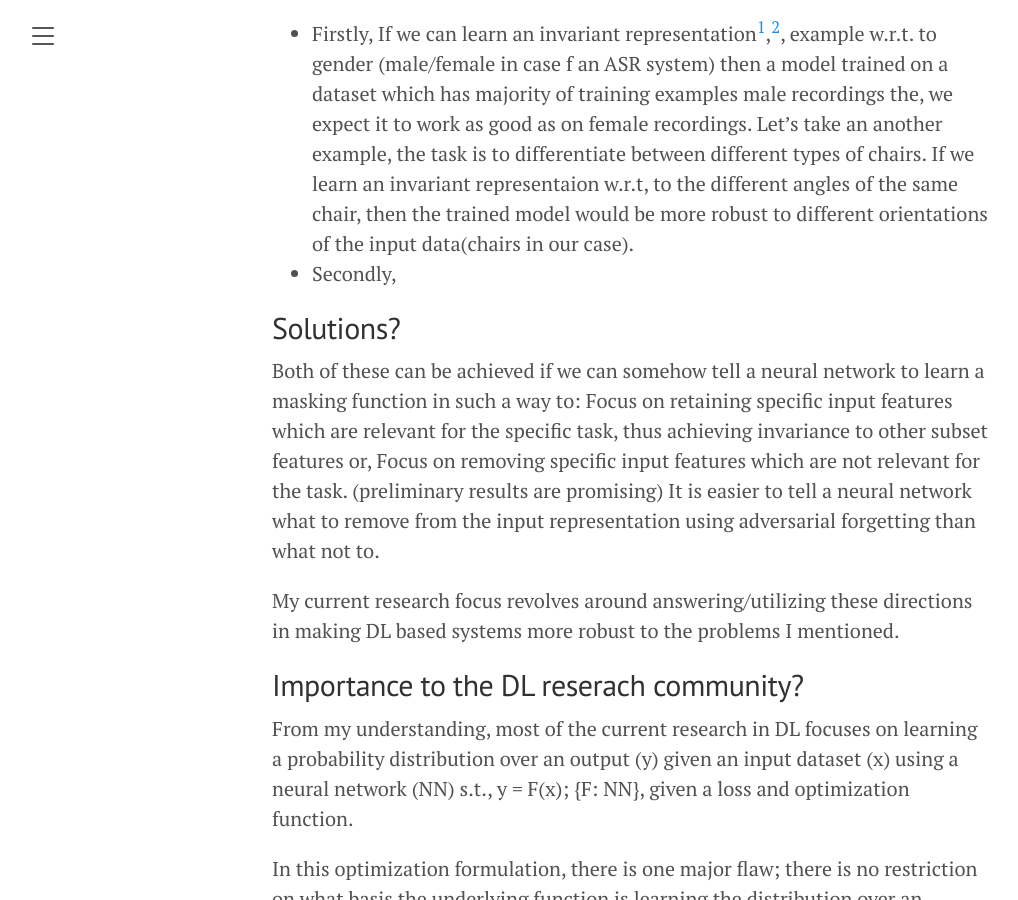
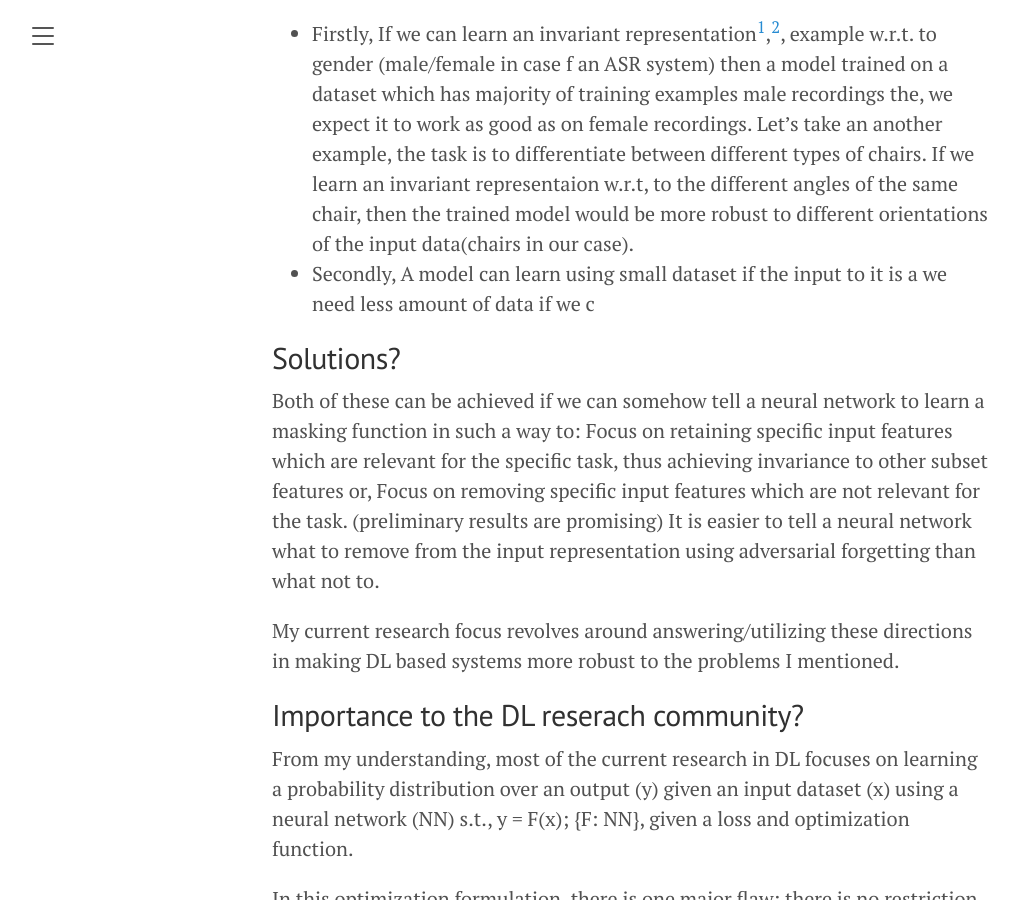
Before and after one commit to raotnameh/raotnameh.github.io, a Jekyll site: the page built from current_rf.md, in a window 1280 px wide and 900 px high, scrolled down 1452 px. Shown: the whole window, without its empty margins (8-1026 px from the left). Built offline with Jekyll 4.4.1, drawn with Linux system fonts in a browser that asks for light colours.

Commit message:
It's just my website

```diff
--- a/current_rf.md
+++ b/current_rf.md
@@ -21,7 +21,7 @@ Without further ado, let me be formal and let you in the problems I'm trying to
 
 Let's elaborate these 2 statement, I just made.
 * Firstly, If we can learn an invariant representation[^ref2],[^ref3], example w.r.t. to gender (male/female in case f an ASR system) then a model trained on a dataset which has majority of training examples male recordings the, we expect it to work as good as on female recordings. Let's take an another example, the task is to differentiate between different types of chairs. If we learn an invariant representaion w.r.t, to the different angles of the same chair, then the trained model would be more robust to different orientations of the input data(chairs in our case).
-* Secondly,
+* Secondly, A model can learn using small dataset if the input to it is a we need less amount of data if we c
 
 ## Solutions?
 Both of these can be achieved if we can somehow tell a neural network to learn a masking function in such a way to:
```
